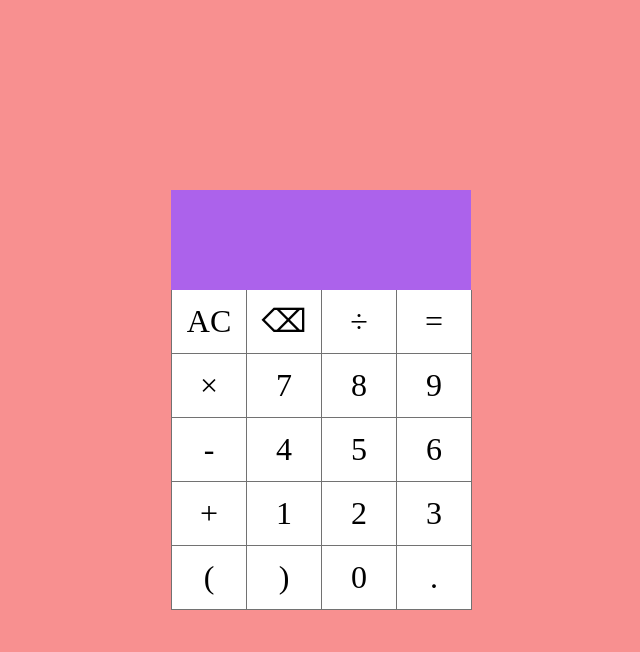
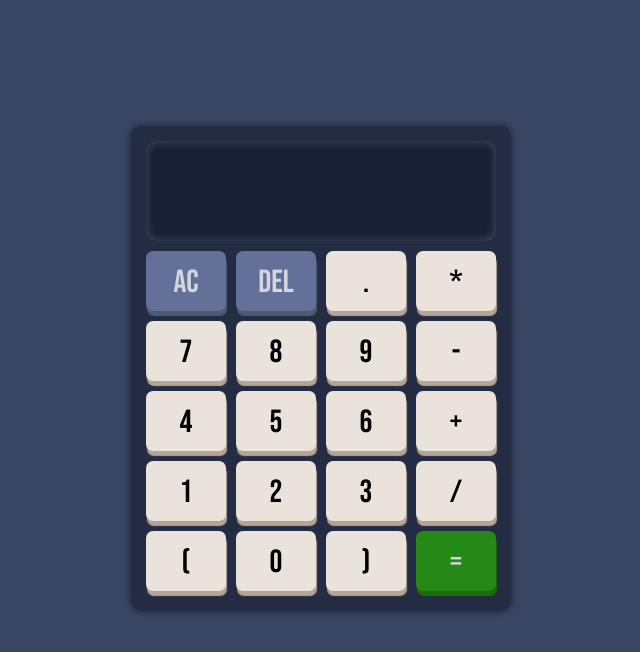
Before and after one commit to anjaligoswami/Calculator, a plain HTML site: page calculator.html in a window 1280 px wide. Shown: the whole page, without its empty margins (319-959 px from the left). Drawn offline with Linux system fonts and the light colour scheme.

Commit message:
ui improved

```diff
--- a/calculator.css
+++ b/calculator.css
@@ -1,62 +1,85 @@
-*{
+@import url('https://fonts.googleapis.com/css2?family=Bebas+Neue&display=swap');
+* {
   user-select: none;
 }
 
-body{
-    background-color: rgb(248, 144, 144);
+body {
+  background-color: #3A4764FF;
+  display: flex;
+  justify-content: center;
+  align-items: center;
+  min-height: 90vh;
+  font-family: 'Bebas Neue', cursive;
 }
 
-
 #whole {
-   width:300px;
-   height:420px;
-   position:absolute;
-   background-color: rgb(5, 5, 5);
-   top:0;
-   bottom:0;
-   left:0;
-   right:0;
-   margin: auto;
+  position: relative;
+  border-radius: 10px;
+  background: #232C43FF;
+  padding: 15px 15px 20px 15px;
+  box-shadow: 0 0 10px #1f1f36;
 }
 
-#display{
-    width:300px;
-    height:100px;
-    position:absolute;
-   background-color: #ac62eb;
+#display {
+  width: 350px;
+  height: 100px;
+  background-color: #182034FF;
   font-size: 40px;
-   top:0;
-   bottom:0;
-   left:0;
-   right:0;
-
-
-}
-p{
-    color:#7b4edf;
+  text-align: end;
+  overflow: hidden;
+  padding: 10px;
+  box-sizing: border-box;
+  margin-bottom: 10px;
+  border-radius: 10px;
+  color: #c7c7d9;
+  box-shadow: inset  0 0 10px #4d4d64;
 }
 
 .buttons {
-    border-right: 1px solid rgb(114, 114, 114);
-    border-bottom: 1px solid rgb(114, 114, 114);
-    background-color: rgb(255, 255, 255);
-    width: 74px;
-    height: 63px;
+  background-color: #EAE3DCFF;
+  width: 80px;
+  height: 60px;
   font-size: 32px;
   text-align: center;
   line-height: 63px;
-    margin:auto;
-    top:0;
+  margin: auto;
+  top: 0;
   bottom: 0;
-    left:0;
-    right:0;
+  left: 0;
+  right: 0;
+  box-shadow: 1px 5px 1px #B4A597FF;
+  border-radius: 7px;
+}
+
+.buttons:active {
+  background: #ddd;
+  box-shadow: 1px 1px 1px #B4A597FF;
+  transform: translate(0, 3px) scale(0.98);
+}
+
+.button2 {
+  background-color: #637097FF;
+  box-shadow: 1px 5px 1px #4f5971;
+  color: #d1d6e0;
+}
+.button2:active {
+  background: #7684ab;
+  box-shadow: 1px 1px 1px #4f5971;
+}
+
+.button3 {
+  background-color: #248916;
+  box-shadow: 1px 5px 1px #1d6a0d;
+  color: #d1d6e0;
+}
+.button3:active {
+  background-color: #3fb530;
+  box-shadow: 1px 5px 1px #1d6a0d;
 }
 
 #keypad {
-    position:absolute;
-    display:grid;
+  display: grid;
   grid-template-columns: auto auto auto auto;
-    bottom:0;
-    border-left: 1px solid rgb(114, 114, 114);
-
+  bottom: 0;
+  grid-gap: 10px;
 }
--- a/calculator.html
+++ b/calculator.html
@@ -4,38 +4,35 @@
   <meta charset="UTF-8">
   <title>calculatorOP</title>
   <link rel="stylesheet" href="calculator.css">
-    <link rel="stylesheet" href="https://use.fontawesome.com/releases/v5.8.1/css/all.css" integrity="sha384-50oBUHEmvpQ+1lW4y57PTFmhCaXp0ML5d60M1M7uH2+nqUivzIebhndOJK28anvf" crossorigin="anonymous">
-    <script src="script.js"  defer > </script>
+  <link rel="stylesheet" href="https://use.fontawesome.com/releases/v5.8.1/css/all.css"
+        integrity="sha384-50oBUHEmvpQ+1lW4y57PTFmhCaXp0ML5d60M1M7uH2+nqUivzIebhndOJK28anvf" crossorigin="anonymous">
+  <script src="script.js" defer></script>
 
 </head>
 <body>
-
 <div id="whole">
   <div id="display"></div>
-            <div id ="keypad">
-              <div class ="buttons">AC</div>
-              <div class ="buttons">&#9003;</div>
-              <div class ="buttons">÷</div>
-              <div class ="buttons">=</div>
-              <div class ="buttons">×</div>
-              <div class ="buttons">7</div>
-              <div class ="buttons">8</div>
-              <div class ="buttons">9</div>
-              <div class ="buttons">-</div>
-              <div class ="buttons">4</div>
-              <div class ="buttons">5</div>
-              <div class ="buttons">6</div>
-              <div class ="buttons">+</div>
-              <div class ="buttons">1</div>
-              <div class ="buttons">2</div>
-              <div class ="buttons">3</div>
-              <div class ="buttons">(</div>
-              <div class ="buttons">)</div>
-
-              <div class ="buttons">0</div>
-              <div class ="buttons">.</div>
-
-
+  <div id="keypad">
+    <div class="buttons button2">AC</div>
+    <div class="buttons button2">DEL</div>
+    <div class="buttons">.</div>
+    <div class="buttons">*</div>
+    <div class="buttons">7</div>
+    <div class="buttons">8</div>
+    <div class="buttons">9</div>
+    <div class="buttons">-</div>
+    <div class="buttons">4</div>
+    <div class="buttons">5</div>
+    <div class="buttons">6</div>
+    <div class="buttons">+</div>
+    <div class="buttons">1</div>
+    <div class="buttons">2</div>
+    <div class="buttons">3</div>
+    <div class="buttons">/</div>
+    <div class="buttons">(</div>
+    <div class="buttons">0</div>
+    <div class="buttons">)</div>
+    <div class="buttons button3">=</div>
   </div>
 </div>
 </body>
--- a/script.js
+++ b/script.js
@@ -13,7 +13,7 @@ if(expression === "undefined")
   console.log(key);
   switch (key) {
 
-    case "⌫":
+    case "DEL":
       expression = expression.substring(0, expression.length - 1);
       break;
     case "AC":
@@ -22,10 +22,10 @@ if(expression === "undefined")
     case "=":
       expression = ""+ eval(expression)
       break;
-    case "×":
+    case "ร—":
       expression += "*"
       break;
-     case "÷":
+     case "รท":
       expression += "/"
       break
     default:
```
Lines whose indentation alone changed are shown as unchanged.
